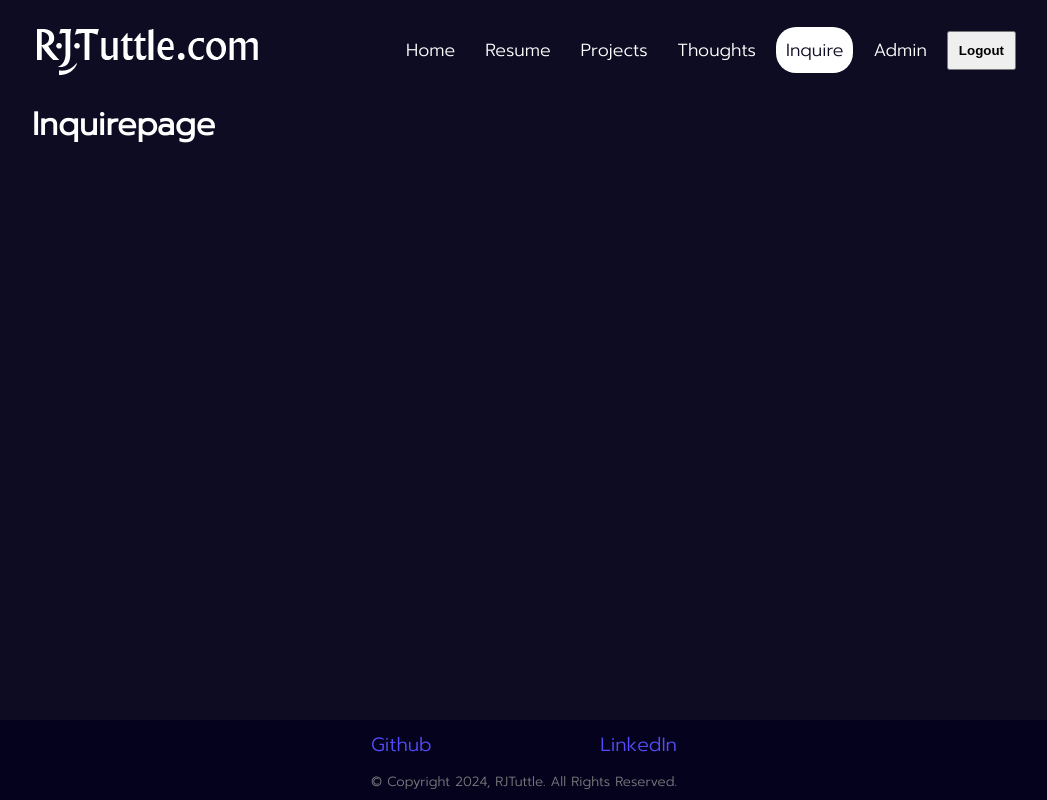
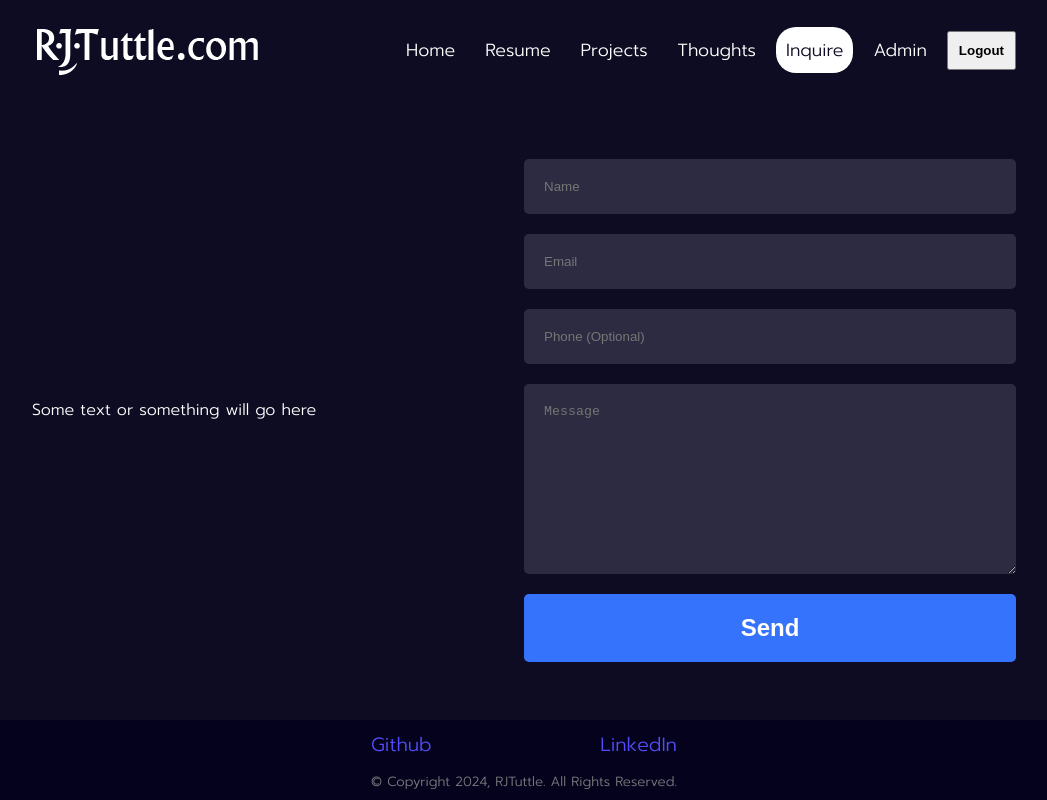
Before and after one commit to OMTut/rjt_site_v1, a Next.js app: page /inquire in a window 1280 px wide. Shown: the whole page, without its empty margins (116-1163 px from the left). Built offline with nearby package versions, Linux system fonts and the light colour scheme.

Commit message:
started form design

```diff
--- /dev/null
+++ b/src/app/inquire/inquire.module.css
@@ -0,0 +1,42 @@
+.inquireContainer {
+    display: flex;
+    height: calc(100vh - 180px);
+    align-items:center;
+
+  }
+
+  .leftContainer {
+    flex: 1;
+  }
+
+  .formContainer {
+    flex: 1;
+  }
+
+  .form {
+    display:flex;
+    flex-direction: column;
+    gap: 20px;
+  }
+
+  .form input,
+  .form textarea {
+    padding: 20px;
+    border-radius: 5px;
+    border:none;
+    outline: none;
+    background-color: var(--bgSoft);
+    color: var(--text);
+  }
+
+  .form button {
+    padding: 20px;
+    border-radius: 5px;
+    border:none;
+    outline: none;
+    background-color: var(--btn);
+    color: var(--text);
+    font-weight:bold;
+    font-size: 1.5rem;
+    cursor: pointer;
+  }
--- a/src/app/inquire/page.jsx
+++ b/src/app/inquire/page.jsx
@@ -1,7 +1,19 @@
+import styles from "./inquire.module.css"
 const InquirePage = () => {
     return (
-      <div>
-        <h1>Inquirepage</h1>
+      <div className={styles.inquireContainer}>
+        <div className={styles.leftContainer}>
+          <p>Some text or something will go here</p>
+        </div>
+        <div className={styles.formContainer}>
+          <form action="" className={styles.form}>
+            <input type='text' placeholder='Name'/>
+            <input type='text' placeholder='Email'/>
+            <input type='text' placeholder='Phone (Optional)'/>
+            <textarea name='' id='' cols='30' rows='10' placeholder='Message'></textarea>
+            <button>Send</button>
+          </form>
+        </div>
       </div>
     );
   }
```
